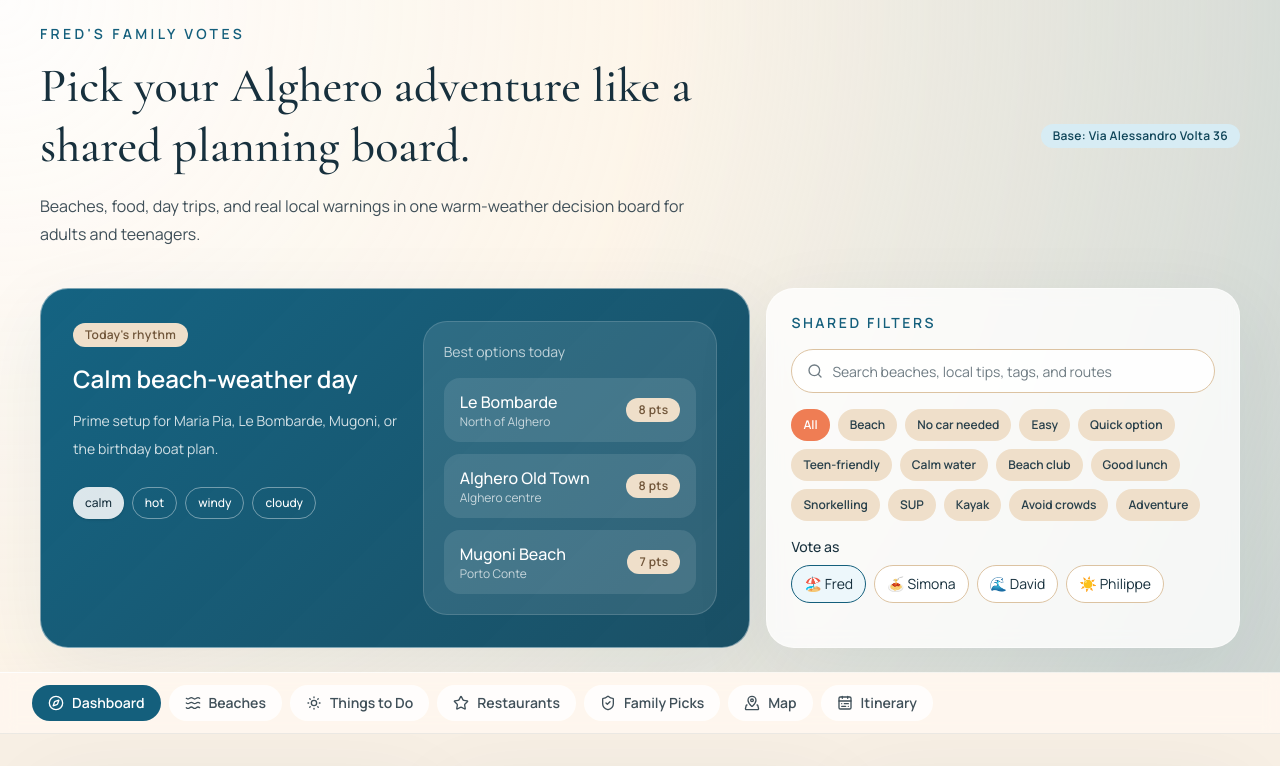
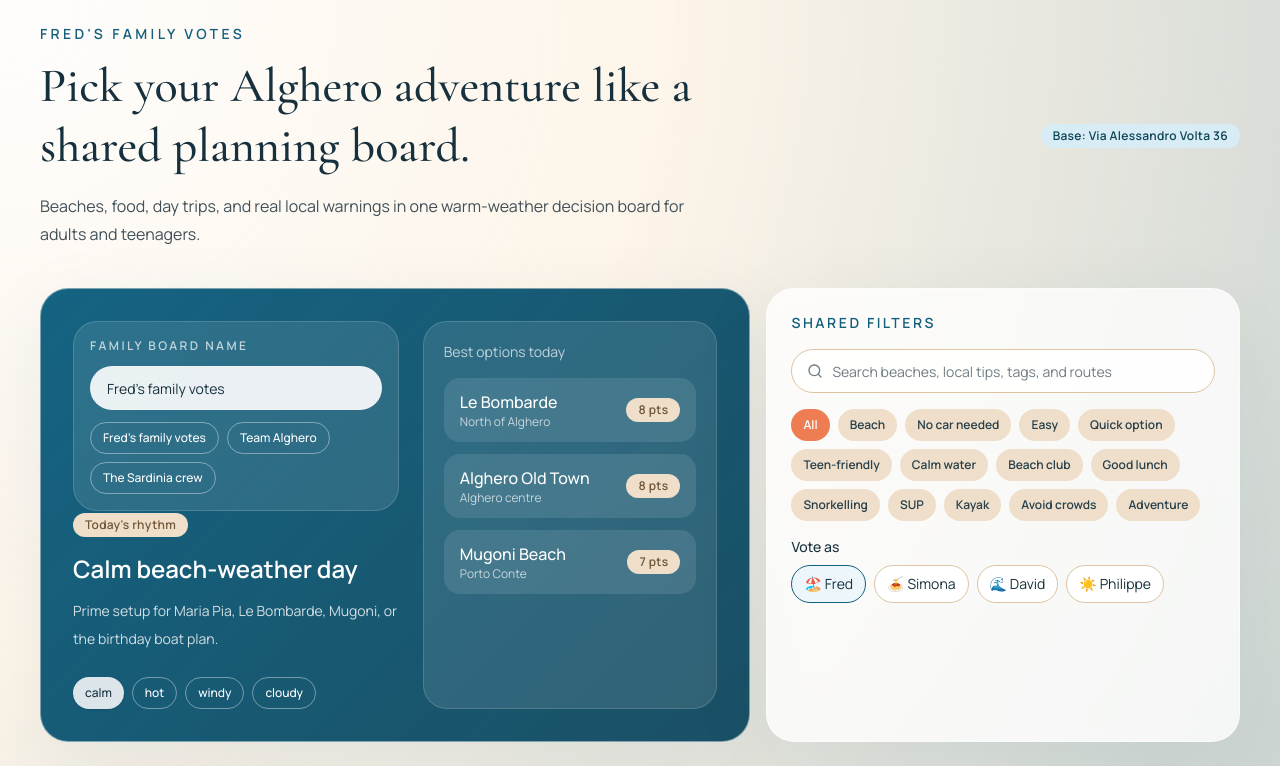
Before and after one commit to fanaman74/Summer-trip, a Next.js app: page / in a window 1280 px wide. Shown: the top 766 px of the page. Built offline with nearby package versions, Linux system fonts and the light colour scheme.

Commit message:
Add family board name picker

```diff
--- a/src/components/alghero-app.tsx
+++ b/src/components/alghero-app.tsx
@@ -116,6 +116,7 @@ export function AlgheroApp({
   collections: Collection[];
 }) {
   const [activeSection, setActiveSection] = useState("dashboard");
+  const [familyBoardName, setFamilyBoardName] = useState("Fred's family votes");
   const [weatherMode, setWeatherMode] = useState("calm");
   const [selectedMember, setSelectedMember] = useState(familyMembers[0].id);
   const [selectedTag, setSelectedTag] = useState("All");
@@ -195,7 +196,7 @@ export function AlgheroApp({
           <div className="flex items-center justify-between">
             <div>
               <div className="text-sm font-semibold uppercase tracking-[0.24em] text-[var(--sea-700)]">
-                Fred&apos;s family votes
+                {familyBoardName}
               </div>
               <h1 className="mt-3 max-w-3xl font-serif text-4xl leading-tight sm:text-5xl">
                 Pick your Alghero adventure like a shared planning board.
@@ -213,6 +214,35 @@ export function AlgheroApp({
             <Card className="overflow-hidden bg-[linear-gradient(135deg,rgba(11,93,125,0.96),rgba(7,65,88,0.92))] text-white">
               <div className="grid gap-6 p-6 md:grid-cols-[1.05fr_0.95fr] md:p-8">
                 <div>
+                  <div className="rounded-[24px] border border-white/15 bg-white/10 p-4">
+                    <div className="text-xs font-semibold uppercase tracking-[0.2em] text-white/70">
+                      Family board name
+                    </div>
+                    <div className="mt-3">
+                      <Input
+                        value={familyBoardName}
+                        onChange={(event) => setFamilyBoardName(event.target.value)}
+                        placeholder="Choose your planner name"
+                        className="border-white/15 bg-white/90 text-[var(--ink-900)]"
+                      />
+                    </div>
+                    <div className="mt-3 flex flex-wrap gap-2">
+                      {[
+                        "Fred's family votes",
+                        "Team Alghero",
+                        "The Sardinia crew",
+                      ].map((name) => (
+                        <Button
+                          key={name}
+                          variant="outline"
+                          size="sm"
+                          onClick={() => setFamilyBoardName(name)}
+                        >
+                          {name}
+                        </Button>
+                      ))}
+                    </div>
+                  </div>
                   <Badge tone="sand">Today&apos;s rhythm</Badge>
                   <h2 className="mt-4 text-2xl font-semibold">{weatherPanel.title}</h2>
                   <p className="mt-3 max-w-lg text-sm leading-7 text-white/80">
```
